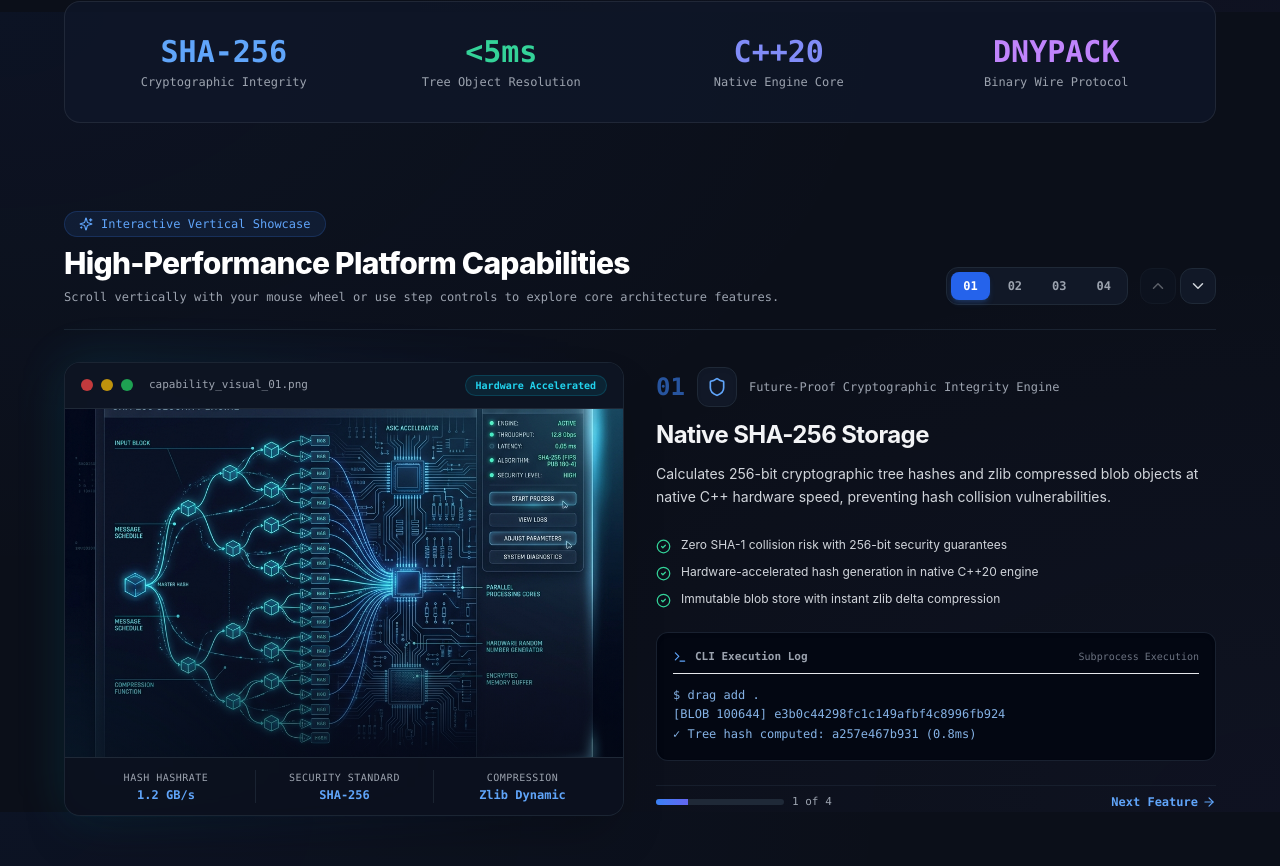
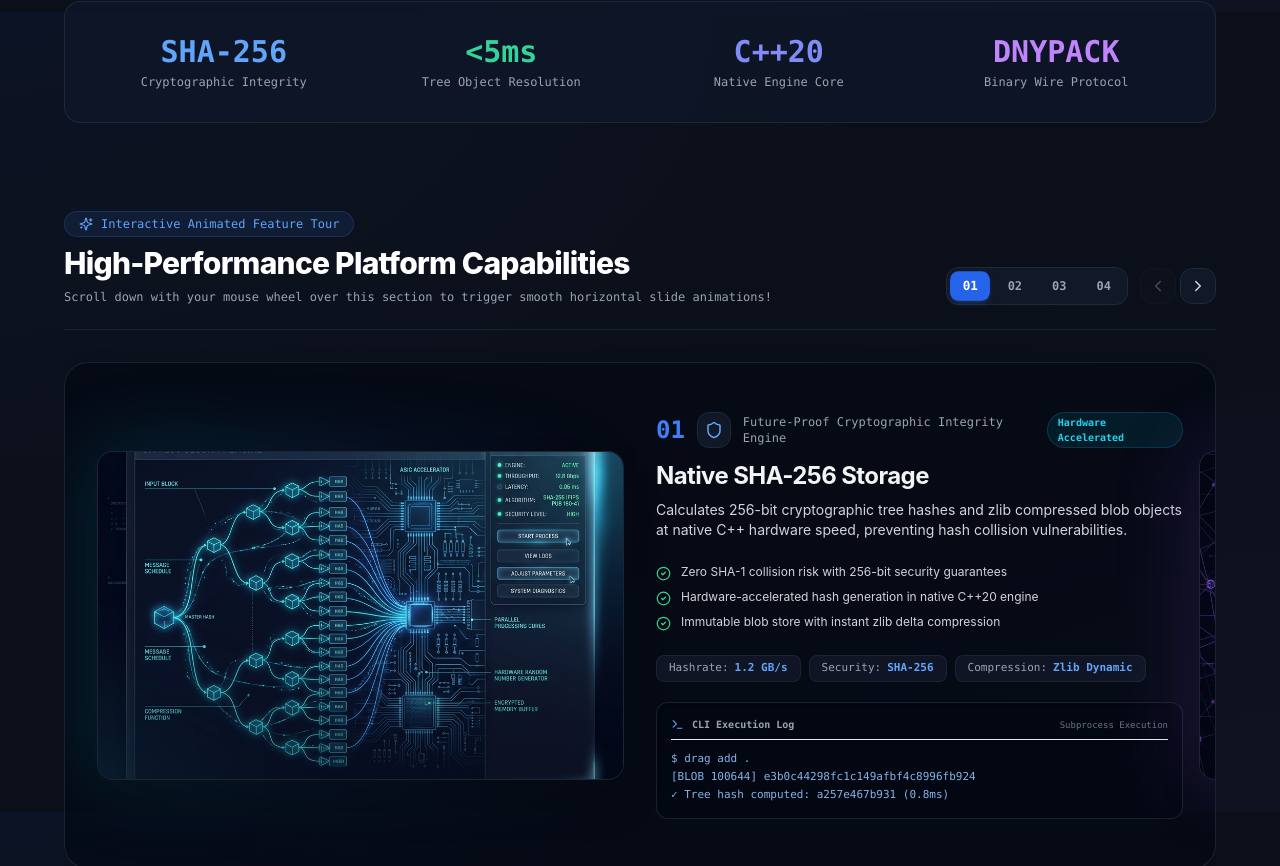
Before and after one commit to aritra1243/Dragyou, a Next.js app in the folder frontend/: page / in a window 1280 px wide. Shown: the part 1588-2454 px from the top of the page. Built offline with nearby package versions, Linux system fonts and the light colour scheme.

Commit message:
feat(ui): refine VerticalFeatureShowcase with clean image container and horizontal slide animation

```diff
--- a/frontend/src/components/VerticalFeatureShowcase.tsx
+++ b/frontend/src/components/VerticalFeatureShowcase.tsx
@@ -13,7 +13,8 @@ import {
   Terminal,
   CheckCircle2,
   ArrowRight,
-  Zap,
+  ChevronLeft,
+  ChevronRight,
   HardDrive
 } from 'lucide-react';
 
@@ -41,7 +42,7 @@ const features: FeatureItem[] = [
     subtitle: 'Future-Proof Cryptographic Integrity Engine',
     badge: 'Hardware Accelerated',
     badgeColor: 'bg-cyan-500/10 text-cyan-400 border-cyan-500/20',
-    glowColor: 'from-cyan-500/20 via-blue-500/10 to-transparent',
+    glowColor: 'from-cyan-500/30 via-blue-500/20 to-transparent',
     icon: Shield,
     image: '/features/sha256_crypto_engine.png',
     description: 'Calculates 256-bit cryptographic tree hashes and zlib compressed blob objects at native C++ hardware speed, preventing hash collision vulnerabilities.',
@@ -52,8 +53,8 @@ const features: FeatureItem[] = [
     ],
     codeSnippet: `$ drag add .\n[BLOB 100644] e3b0c44298fc1c149afbf4c8996fb924\n✓ Tree hash computed: a257e467b931 (0.8ms)`,
     metrics: [
-      { label: 'Hash Hashrate', value: '1.2 GB/s' },
-      { label: 'Security Standard', value: 'SHA-256' },
+      { label: 'Hashrate', value: '1.2 GB/s' },
+      { label: 'Security', value: 'SHA-256' },
       { label: 'Compression', value: 'Zlib Dynamic' }
     ]
   },
@@ -64,7 +65,7 @@ const features: FeatureItem[] = [
     subtitle: 'Sub-Second Gigabyte Monorepo Materialization',
     badge: 'Monorepo Scale',
     badgeColor: 'bg-purple-500/10 text-purple-400 border-purple-500/20',
-    glowColor: 'from-purple-500/20 via-indigo-500/10 to-transparent',
+    glowColor: 'from-purple-500/30 via-indigo-500/20 to-transparent',
     icon: HardDrive,
     image: '/features/shallow_clone_tree.png',
     description: 'Shallow materialization technology enables sub-second checkout of massive repositories by pulling lightweight tree metadata first and fetching file contents on-demand.',
@@ -87,7 +88,7 @@ const features: FeatureItem[] = [
     subtitle: 'High-Throughput Binary Wire Protocol',
     badge: 'Custom HTTP/2 Protocol',
     badgeColor: 'bg-emerald-500/10 text-emerald-400 border-emerald-500/20',
-    glowColor: 'from-emerald-500/20 via-teal-500/10 to-transparent',
+    glowColor: 'from-emerald-500/30 via-teal-500/20 to-transparent',
     icon: Layers,
     image: '/features/dnypack_protocol.png',
     description: 'Custom binary packfile streaming format over HTTP with magic header validation, delta compression, and sub-second multi-object pack negotiation.',
@@ -110,7 +111,7 @@ const features: FeatureItem[] = [
     subtitle: 'Sub-Millisecond 3-Way Line Conflict Resolution',
     badge: 'Native C++20 Core',
     badgeColor: 'bg-blue-500/10 text-blue-400 border-blue-500/20',
-    glowColor: 'from-blue-500/20 via-cyan-500/10 to-transparent',
+    glowColor: 'from-blue-500/30 via-cyan-500/20 to-transparent',
     icon: Cpu,
     image: '/features/diff_merge_engine.png',
     description: 'Line-level 3-way merge resolution using Myers optimal O(ND) diffing algorithm with visual conflict markers and automated clean auto-merging.',
@@ -131,21 +132,20 @@ const features: FeatureItem[] = [
 export default function VerticalFeatureShowcase() {
   const [activeIndex, setActiveIndex] = useState(0);
   const containerRef = useRef<HTMLDivElement>(null);
-  const sectionRefs = useRef<(HTMLDivElement | null)[]>([]);
 
-  // Wheel listener to intercept vertical scrolling over the component
+  // Intercept vertical wheel scrolling over the container to drive smooth horizontal slide transitions
   useEffect(() => {
     const container = containerRef.current;
     if (!container) return;
 
     let lastScrollTime = 0;
-    const scrollCooldown = 400; // ms between step changes
+    const scrollCooldown = 450; // ms between step slide animations
 
     const handleWheel = (e: WheelEvent) => {
       const now = Date.now();
       if (now - lastScrollTime < scrollCooldown) return;
 
-      if (Math.abs(e.deltaY) > 20) {
+      if (Math.abs(e.deltaY) > 15) {
         if (e.deltaY > 0 && activeIndex < features.length - 1) {
           e.preventDefault();
           setActiveIndex((prev) => prev + 1);
@@ -162,30 +162,27 @@ export default function VerticalFeatureShowcase() {
     return () => container.removeEventListener('wheel', handleWheel);
   }, [activeIndex]);
 
-  const activeFeature = features[activeIndex];
-  const IconComponent = activeFeature.icon;
-
   return (
     <section
       ref={containerRef}
-      className="relative space-y-8 pt-6 pb-4 scroll-mt-20"
+      className="relative space-y-8 pt-6 pb-4 scroll-mt-20 overflow-hidden"
       id="vertical-feature-tour"
     >
       {/* Section Header */}
-      <div className="flex flex-col md:flex-row md:items-end justify-between gap-4 border-b border-gray-800/80 pb-6">
+      <div className="flex flex-col md:flex-row md:items-end justify-between gap-4 border-b border-gray-800/80 pb-6 select-none">
         <div className="space-y-2">
           <div className="inline-flex items-center gap-2 px-3.5 py-1 rounded-full bg-blue-500/10 border border-blue-500/20 text-blue-400 text-xs font-mono font-medium">
-            <Sparkles size={14} className="text-blue-400" /> Interactive Vertical Showcase
+            <Sparkles size={14} className="text-blue-400" /> Interactive Animated Feature Tour
           </div>
           <h2 className="text-3xl font-extrabold text-white tracking-tight">
             High-Performance Platform Capabilities
           </h2>
           <p className="text-xs text-gray-400 font-mono">
-            Scroll vertically with your mouse wheel or use step controls to explore core architecture features.
+            Scroll down with your mouse wheel over this section to trigger smooth horizontal slide animations!
           </p>
         </div>
 
-        {/* Step Navigation Pills & Controls */}
+        {/* Navigation Step Pills & Controls */}
         <div className="flex items-center gap-3 shrink-0">
           <div className="flex items-center gap-1.5 p-1 rounded-xl bg-gray-900 border border-gray-800">
             {features.map((feat, idx) => (
@@ -194,7 +191,7 @@ export default function VerticalFeatureShowcase() {
                 onClick={() => setActiveIndex(idx)}
                 className={`px-3 py-1.5 rounded-lg text-xs font-mono font-semibold transition-all ${
                   activeIndex === idx
-                    ? 'bg-blue-600 text-white shadow-md shadow-blue-500/20'
+                    ? 'bg-blue-600 text-white shadow-md shadow-blue-500/20 scale-105'
                     : 'text-gray-400 hover:text-gray-200 hover:bg-gray-800/50'
                 }`}
               >
@@ -207,96 +204,89 @@ export default function VerticalFeatureShowcase() {
             <button
               onClick={() => setActiveIndex((prev) => Math.max(0, prev - 1))}
               disabled={activeIndex === 0}
-              className="p-2 rounded-xl bg-gray-900 hover:bg-gray-800 disabled:opacity-40 disabled:cursor-not-allowed text-gray-300 border border-gray-800 transition-all active:scale-95"
-              title="Previous Step"
+              className="p-2 rounded-xl bg-gray-900 hover:bg-gray-800 disabled:opacity-30 disabled:cursor-not-allowed text-gray-300 border border-gray-800 transition-all active:scale-95"
+              title="Previous Feature"
             >
-              <ChevronUp size={18} />
+              <ChevronLeft size={18} />
             </button>
             <button
               onClick={() => setActiveIndex((prev) => Math.min(features.length - 1, prev + 1))}
               disabled={activeIndex === features.length - 1}
-              className="p-2 rounded-xl bg-gray-900 hover:bg-gray-800 disabled:opacity-40 disabled:cursor-not-allowed text-gray-300 border border-gray-800 transition-all active:scale-95"
-              title="Next Step"
+              className="p-2 rounded-xl bg-gray-900 hover:bg-gray-800 disabled:opacity-30 disabled:cursor-not-allowed text-gray-300 border border-gray-800 transition-all active:scale-95"
+              title="Next Feature"
             >
-              <ChevronDown size={18} />
+              <ChevronRight size={18} />
             </button>
           </div>
         </div>
       </div>
 
-      {/* Main Interactive Showcase Body */}
-      <div className="grid grid-cols-1 lg:grid-cols-12 gap-8 items-center">
-        {/* Left Column: Visual Asset Display */}
+      {/* Horizontal Sliding Track Container */}
+      <div className="relative overflow-hidden rounded-3xl border border-gray-800/80 bg-gray-950/60 p-4 sm:p-6 backdrop-blur-sm shadow-2xl">
+        <div
+          className="flex transition-transform duration-700 ease-in-out"
+          style={{ transform: `translateX(-${activeIndex * 100}%)` }}
+        >
+          {features.map((item) => {
+            const Icon = item.icon;
+            return (
+              <div
+                key={item.id}
+                className="w-full shrink-0 min-w-full grid grid-cols-1 lg:grid-cols-12 gap-8 items-center px-2 py-2"
+              >
+                {/* Left Column: Clean Image Display (Without top window header or bottom metrics bar) */}
                 <div className="lg:col-span-6 relative group">
-          <div className={`absolute -inset-1 rounded-3xl bg-gradient-to-r ${activeFeature.glowColor} blur-xl opacity-70 transition-all duration-700`} />
+                  {/* Subtle Ambient Glow */}
+                  <div className={`absolute -inset-2 rounded-3xl bg-gradient-to-r ${item.glowColor} blur-2xl opacity-60 transition-all duration-700`} />
 
-          <div className="relative rounded-2xl border border-gray-800/90 bg-gray-950/90 overflow-hidden shadow-2xl backdrop-blur-md">
-            {/* Header bar of visual card */}
-            <div className="flex items-center justify-between px-4 py-3 bg-gray-900/80 border-b border-gray-800 select-none">
-              <div className="flex items-center gap-2">
-                <div className="w-3 h-3 rounded-full bg-red-500/80" />
-                <div className="w-3 h-3 rounded-full bg-yellow-500/80" />
-                <div className="w-3 h-3 rounded-full bg-green-500/80" />
-                <span className="text-[11px] font-mono text-gray-400 ml-2">
-                  capability_visual_0{activeFeature.id}.png
+                  {/* Borderless Clean Image Frame */}
+                  <div className="relative aspect-[16/10] w-full rounded-2xl border border-gray-800/90 bg-gray-950 overflow-hidden shadow-2xl transition-all duration-500 group-hover:border-blue-500/40">
+                    <Image
+                      src={item.image}
+                      alt={item.title}
+                      fill
+                      className="object-cover transition-transform duration-700 group-hover:scale-105"
+                      priority
+                    />
+                    {/* Subtle Overlay Vignette */}
+                    <div className="absolute inset-0 bg-gradient-to-t from-gray-950/40 via-transparent to-transparent pointer-events-none" />
+                  </div>
+                </div>
+
+                {/* Right Column: Feature Details & CLI Log */}
+                <div className="lg:col-span-6 space-y-5">
+                  {/* Feature Title & Subtitle */}
+                  <div className="space-y-2">
+                    <div className="flex items-center justify-between gap-3">
+                      <div className="flex items-center gap-3">
+                        <span className="text-2xl font-black font-mono text-blue-500">
+                          {item.step}
                         </span>
+                        <div className="w-9 h-9 rounded-xl bg-gray-900 border border-gray-800 flex items-center justify-center text-blue-400 shadow-inner">
+                          <Icon size={18} />
                         </div>
-              <span className={`text-[10px] font-mono px-2.5 py-0.5 rounded-full font-semibold border ${activeFeature.badgeColor}`}>
-                {activeFeature.badge}
+                        <span className="text-xs font-mono text-gray-400">
+                          {item.subtitle}
                         </span>
                       </div>
 
-            {/* Generated Feature Visual Image */}
-            <div className="relative aspect-[16/10] w-full bg-gray-950 overflow-hidden">
-              <Image
-                src={activeFeature.image}
-                alt={activeFeature.title}
-                fill
-                className="object-cover transition-all duration-700 scale-100 group-hover:scale-105"
-                priority
-              />
-              <div className="absolute inset-0 bg-gradient-to-t from-gray-950 via-transparent to-transparent opacity-60" />
-            </div>
-
-            {/* Live Metrics Row below image */}
-            <div className="grid grid-cols-3 divide-x divide-gray-800/80 border-t border-gray-800 bg-gray-900/60 p-3 text-center">
-              {activeFeature.metrics.map((m, idx) => (
-                <div key={idx} className="space-y-0.5 px-2">
-                  <div className="text-[10px] font-mono text-gray-400 uppercase tracking-wider">{m.label}</div>
-                  <div className="text-xs font-mono font-bold text-blue-400">{m.value}</div>
-                </div>
-              ))}
-            </div>
-          </div>
-        </div>
-
-        {/* Right Column: Feature Content & Technical Overview */}
-        <div className="lg:col-span-6 space-y-6">
-          <div className="space-y-3">
-            <div className="flex items-center gap-3">
-              <span className="text-2xl font-black font-mono text-blue-500/60">
-                {activeFeature.step}
-              </span>
-              <div className="w-10 h-10 rounded-xl bg-gray-900 border border-gray-800 flex items-center justify-center text-blue-400 shadow-inner">
-                <IconComponent size={20} />
-              </div>
-              <span className="text-xs font-mono text-gray-400">
-                {activeFeature.subtitle}
+                      <span className={`text-[10px] font-mono px-2.5 py-0.5 rounded-full font-semibold border ${item.badgeColor}`}>
+                        {item.badge}
                       </span>
                     </div>
 
-            <h3 className="text-2xl font-bold text-gray-100 tracking-tight">
-              {activeFeature.title}
+                    <h3 className="text-2xl font-bold text-gray-100 tracking-tight pt-1">
+                      {item.title}
                     </h3>
 
-            <p className="text-sm text-gray-300 leading-relaxed">
-              {activeFeature.description}
+                    <p className="text-xs sm:text-sm text-gray-300 leading-relaxed">
+                      {item.description}
                     </p>
                   </div>
 
                   {/* Bullet Highlights */}
-          <div className="space-y-2.5 pt-1">
-            {activeFeature.bullets.map((bullet, idx) => (
+                  <div className="space-y-2 pt-1">
+                    {item.bullets.map((bullet, idx) => (
                       <div key={idx} className="flex items-start gap-2.5 text-xs text-gray-300">
                         <CheckCircle2 size={15} className="text-emerald-400 shrink-0 mt-0.5" />
                         <span>{bullet}</span>
@@ -304,31 +294,50 @@ export default function VerticalFeatureShowcase() {
                     ))}
                   </div>
 
-          {/* Code Snippet Box */}
-          <div className="rounded-xl bg-gray-950 border border-gray-800/80 p-4 font-mono text-xs text-gray-300 space-y-2 shadow-inner">
-            <div className="flex items-center justify-between border-b border-gray-850 pb-2">
+                  {/* Compact Metrics Chips Row */}
+                  <div className="flex flex-wrap items-center gap-2 pt-1">
+                    {item.metrics.map((m, idx) => (
+                      <div
+                        key={idx}
+                        className="px-3 py-1 rounded-lg bg-gray-900/90 border border-gray-800/80 text-[11px] font-mono flex items-center gap-1.5"
+                      >
+                        <span className="text-gray-400">{m.label}:</span>
+                        <span className="font-bold text-blue-400">{m.value}</span>
+                      </div>
+                    ))}
+                  </div>
+
+                  {/* CLI Execution Log */}
+                  <div className="rounded-xl bg-gray-950 border border-gray-800/80 p-3.5 font-mono text-xs text-gray-300 space-y-1.5 shadow-inner">
+                    <div className="flex items-center justify-between border-b border-gray-850 pb-1.5">
                       <div className="flex items-center gap-2">
-                <Terminal size={14} className="text-blue-400" />
-                <span className="text-[11px] font-bold text-gray-400">CLI Execution Log</span>
+                        <Terminal size={13} className="text-blue-400" />
+                        <span className="text-[10px] font-bold text-gray-400">CLI Execution Log</span>
                       </div>
-              <span className="text-[10px] text-gray-500 font-mono">Subprocess Execution</span>
+                      <span className="text-[9px] text-gray-500 font-mono">Subprocess Execution</span>
                     </div>
-            <pre className="text-blue-300/90 whitespace-pre-wrap leading-relaxed pt-1">
-              {activeFeature.codeSnippet}
+                    <pre className="text-blue-300/90 whitespace-pre-wrap text-[11px] leading-relaxed pt-1">
+                      {item.codeSnippet}
                     </pre>
                   </div>
+                </div>
+              </div>
+            );
+          })}
+        </div>
+      </div>
 
-          {/* Progress Bar & Jump Link */}
-          <div className="pt-2 flex items-center justify-between border-t border-gray-800/60">
-            <div className="flex items-center gap-2">
-              <div className="w-32 h-1.5 rounded-full bg-gray-800 overflow-hidden">
+      {/* Progress Line & Step Indicators below track */}
+      <div className="flex items-center justify-between pt-2 px-1 select-none">
+        <div className="flex items-center gap-3">
+          <div className="w-36 h-1.5 rounded-full bg-gray-900 border border-gray-800 overflow-hidden">
             <div
-                  className="h-full bg-gradient-to-r from-blue-500 to-indigo-500 transition-all duration-300"
+              className="h-full bg-gradient-to-r from-blue-500 to-indigo-500 transition-all duration-500"
               style={{ width: `${((activeIndex + 1) / features.length) * 100}%` }}
             />
           </div>
-              <span className="text-[11px] font-mono text-gray-400">
-                {activeIndex + 1} of {features.length}
+          <span className="text-xs font-mono text-gray-400">
+            Feature {activeIndex + 1} of {features.length}
           </span>
         </div>
 
@@ -338,11 +347,9 @@ export default function VerticalFeatureShowcase() {
           }}
           className="text-xs font-mono font-semibold text-blue-400 hover:text-blue-300 flex items-center gap-1 transition-colors"
         >
-              <span>Next Feature</span>
+          <span>{activeIndex === features.length - 1 ? 'Replay Tour' : 'Next Capability'}</span>
           <ArrowRight size={14} />
         </button>
-          </div>
-        </div>
       </div>
     </section>
   );
```
Also changed, not shown: 1 other file (tests, documents, lock files or other folders). Lines whose indentation alone changed are shown as unchanged.
